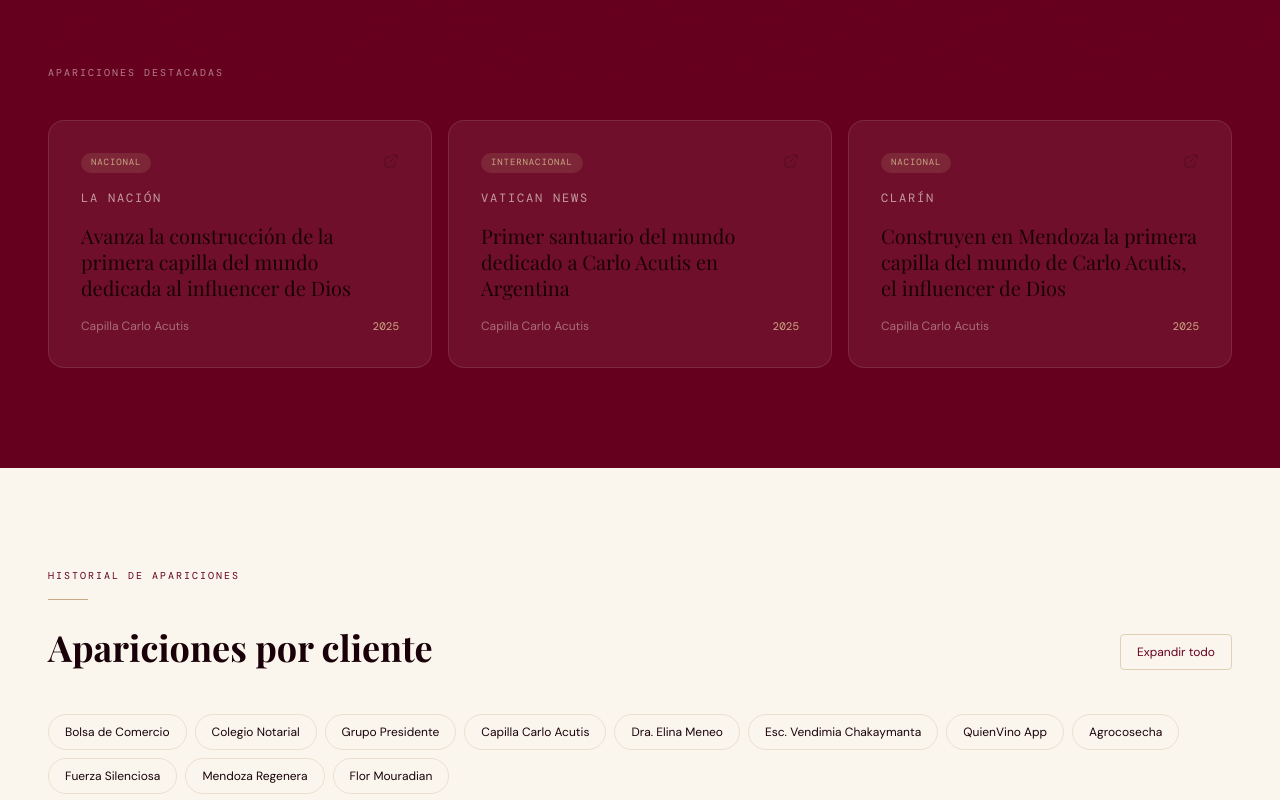
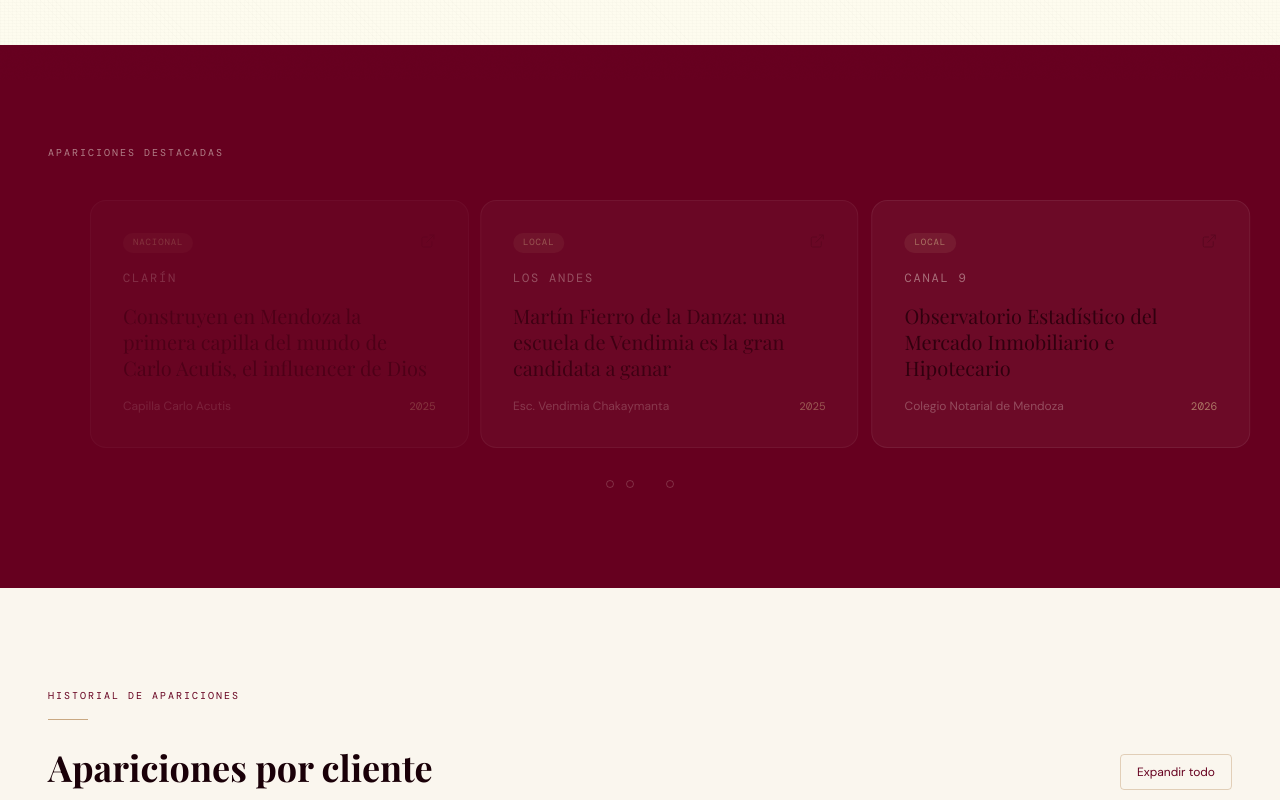
Before and after one commit to NicolasDebe/sanchezmarian-web, a Next.js app: page /casos-de-exito in a window 1280 px wide. Shown: the part 720-1520 px from the top of the page. Built offline with nearby package versions, Linux system fonts and the light colour scheme; a web font is replaced by a local one.

Commit message:
update: 2026-05-28

```diff
--- a/app/casos-de-exito/casos-client.tsx
+++ b/app/casos-de-exito/casos-client.tsx
@@ -4,10 +4,11 @@
 import Image from "next/image"
 import { motion, AnimatePresence } from "motion/react"
 import Link from "next/link"
-import { ExternalLink, ArrowRight, ChevronDown } from "lucide-react"
+import { ArrowRight, ChevronDown } from "lucide-react"
 import { CLIPPINGS, type Clipping } from "@/data/clippings"
 import { fadeUp, fadeUpStagger, revealCard, viewportOnce } from "@/lib/animations"
 import { TextureOverlay } from "@/components/ui/texture-overlay"
+import { DestacadasRotativo } from "@/components/destacadas-rotativo"
 
 // ─── Hero stats ───────────────────────────────────────────────────────────────
 
@@ -18,7 +19,12 @@
   { n: "15",   label: "clientes activos" },
 ] as const
 
-const FEATURED_IDS = [1, 10, 2] as const // La Nación, Vatican News, Clarín
+// 12 apariciones rotativas — 4 grupos × 3 cards
+// Grupo 1: La Nación · Vatican News · Los Andes (Notarial)
+// Grupo 2: Clarín · Los Andes (Vendimia Martín Fierro) · Canal 9 (Notarial)
+// Grupo 3: Los Andes Cosquín · El Sol (Meneo) · Constructiva Online
+// Grupo 4: MDZ Online (Vendimia) · Canal 9 Cada Tarde (Meneo) · Infobae
+const ROTATIVO_IDS = [1, 10, 25, 2, 35, 28, 44, 49, 30, 36, 53, 9] as const
 
 const FORMAT_BORDER: Record<string, string> = {
   Digital:   "var(--color-bordo)",
@@ -546,78 +552,6 @@
 
 // ─── Featured card (Bloque 2) ─────────────────────────────────────────────────
 
-function FeaturedCard({ c }: { c: Clipping }) {
-  const [hov, setHov] = useState(false)
-
-  return (
-    <a
-      href={c.link}
-      target="_blank"
-      rel="noopener noreferrer"
-      className="relative flex flex-col gap-4 h-full"
-      style={{
-        padding: 32,
-        borderRadius: 16,
-        textDecoration: "none",
-        minHeight: 240,
-        background: hov ? "rgba(254,252,239,0.10)" : "rgba(254,252,239,0.06)",
-        border: `1px solid ${hov ? "rgba(254,252,239,0.3)" : "rgba(254,252,239,0.1)"}`,
-        transform: hov ? "translateY(-6px)" : "translateY(0px)",
-        transition: "all 0.2s ease",
-      }}
-      onMouseEnter={() => setHov(true)}
-      onMouseLeave={() => setHov(false)}
-    >
-      <ExternalLink
-        size={16}
-        strokeWidth={1.5}
-        className="absolute"
-        style={{
-          top: 32,
-          right: 32,
-          color: "var(--color-hueso)",
-          opacity: hov ? 1 : 0.3,
-          transition: "opacity 0.2s",
-        }}
-      />
-      <span
-        className="font-mono uppercase w-fit"
-        style={{
-          fontSize: 9,
-          padding: "3px 10px",
-          borderRadius: 999,
-          background: "rgba(201,168,130,0.15)",
-          color: "var(--color-dorado)",
-          letterSpacing: "0.1em",
-        }}
-      >
-        {c.alcance}
-      </span>
-      <span
-        className="font-mono uppercase"
-        style={{ fontSize: 12, letterSpacing: "0.15em", color: "rgba(254,252,239,0.6)" }}
-      >
-        {c.medio}
-      </span>
-      <p
-        className="font-playfair flex-1"
-        style={{ fontSize: 20, color: "var(--color-hueso)", lineHeight: 1.3 }}
-      >
-        {c.titular}
-      </p>
-      <span className="font-sans" style={{ fontSize: 12, color: "rgba(254,252,239,0.4)" }}>
-        {c.cliente}
-      </span>
-      <span
-        className="font-mono absolute"
-        style={{ bottom: 32, right: 32, fontSize: 11, color: "var(--color-dorado)" }}
-      >
-        {c.año}
-      </span>
-    </a>
-  )
-}
-
 // ─── Main export ──────────────────────────────────────────────────────────────
 
 export function CasosClient() {
@@ -651,8 +585,8 @@
     }
   }
 
-  const featured = useMemo(
-    () => FEATURED_IDS.map((id) => CLIPPINGS.find((c) => c.id === id)!),
+  const rotativo = useMemo(
+    () => ROTATIVO_IDS.map((id) => CLIPPINGS.find((c) => c.id === id)!),
     []
   )
 
@@ -771,7 +705,7 @@
         </div>
       </section>
 
-      {/* ── BLOQUE 2 — CASOS DESTACADOS ───────────────────────────────────── */}
+      {/* ── BLOQUE 2 — APARICIONES DESTACADAS (rotativo) ─────────────────── */}
       <section className="bg-bordo" style={{ paddingTop: 100, paddingBottom: 100 }}>
         <div className="max-w-7xl mx-auto px-6 lg:px-12">
           <motion.p
@@ -784,23 +718,7 @@
           >
             Apariciones destacadas
           </motion.p>
-          <motion.div
-            variants={fadeUpStagger}
-            initial="hidden"
-            whileInView="visible"
-            viewport={viewportOnce}
-            className="flex gap-4 overflow-x-auto no-scrollbar pb-4 lg:pb-0 lg:grid lg:grid-cols-3 lg:overflow-visible"
-          >
-            {featured.map((c) => (
-              <motion.div
-                key={c.id}
-                variants={revealCard}
-                className="min-w-[300px] sm:min-w-[360px] lg:min-w-0 shrink-0 lg:shrink"
-              >
-                <FeaturedCard c={c} />
-              </motion.div>
-            ))}
-          </motion.div>
+          <DestacadasRotativo apariciones={rotativo} />
         </div>
       </section>
 
--- /dev/null
+++ b/components/destacadas-rotativo.tsx
@@ -0,0 +1,188 @@
+"use client"
+
+import { useState, useEffect } from "react"
+import { motion, AnimatePresence } from "motion/react"
+import { ExternalLink } from "lucide-react"
+import type { Clipping } from "@/data/clippings"
+
+// ─── Variants ─────────────────────────────────────────────────────────────────
+// Inspired by fadeLeft / fadeRight in @/lib/animations, adapted for carousel
+// (x ±60 en lugar de ±32, sin rotate para mayor limpieza a este tamaño)
+
+const EASE_OUT = [0.16, 1, 0.3, 1] as const
+const EASE_IN  = [0.4, 0, 1, 1] as const
+
+const groupVariants = {
+  hidden: {},
+  visible: { transition: { staggerChildren: 0.08 } },
+  exit:   { transition: { staggerChildren: 0.04 } },
+}
+
+const cardVariants = {
+  hidden:  { opacity: 0, x: -60 },
+  visible: { opacity: 1, x: 0, transition: { duration: 0.4, ease: EASE_OUT } },
+  exit:    { opacity: 0, x:  60, transition: { duration: 0.25, ease: EASE_IN } },
+}
+
+// ─── Card ─────────────────────────────────────────────────────────────────────
+
+function DestacadaCard({ c }: { c: Clipping }) {
+  const [hov, setHov] = useState(false)
+
+  return (
+    <a
+      href={c.link}
+      target="_blank"
+      rel="noopener noreferrer"
+      className="relative flex flex-col gap-4 h-full"
+      style={{
+        padding: 32,
+        borderRadius: 16,
+        textDecoration: "none",
+        minHeight: 240,
+        background: hov ? "rgba(254,252,239,0.10)" : "rgba(254,252,239,0.06)",
+        border: `1px solid ${hov ? "rgba(254,252,239,0.3)" : "rgba(254,252,239,0.1)"}`,
+        transform: hov ? "translateY(-6px)" : "translateY(0px)",
+        transition: "background 0.2s ease, border-color 0.2s ease, transform 0.2s ease",
+      }}
+      onMouseEnter={() => setHov(true)}
+      onMouseLeave={() => setHov(false)}
+    >
+      <ExternalLink
+        size={16}
+        strokeWidth={1.5}
+        className="absolute"
+        style={{
+          top: 32,
+          right: 32,
+          color: "var(--color-hueso)",
+          opacity: hov ? 1 : 0.3,
+          transition: "opacity 0.2s",
+        }}
+      />
+
+      <span
+        className="font-mono uppercase w-fit"
+        style={{
+          fontSize: 9,
+          padding: "3px 10px",
+          borderRadius: 999,
+          background: "rgba(201,168,130,0.15)",
+          color: "var(--color-dorado)",
+          letterSpacing: "0.1em",
+        }}
+      >
+        {c.alcance}
+      </span>
+
+      <span
+        className="font-mono uppercase"
+        style={{ fontSize: 12, letterSpacing: "0.15em", color: "rgba(254,252,239,0.6)" }}
+      >
+        {c.medio}
+      </span>
+
+      <p
+        className="font-playfair flex-1"
+        style={{ fontSize: 20, color: "var(--color-hueso)", lineHeight: 1.3 }}
+      >
+        {c.titular}
+      </p>
+
+      <span className="font-sans" style={{ fontSize: 12, color: "rgba(254,252,239,0.4)" }}>
+        {c.cliente}
+      </span>
+
+      <span
+        className="font-mono absolute"
+        style={{ bottom: 32, right: 32, fontSize: 11, color: "var(--color-dorado)" }}
+      >
+        {c.año}
+      </span>
+    </a>
+  )
+}
+
+// ─── Main export ──────────────────────────────────────────────────────────────
+
+const GROUPS = 4
+
+interface Props {
+  apariciones: Clipping[]
+}
+
+export function DestacadasRotativo({ apariciones }: Props) {
+  const [currentGroupIndex, setCurrentGroupIndex] = useState(0)
+  const [isPaused, setIsPaused] = useState(false)
+  const [dotHov, setDotHov] = useState(false)
+
+  useEffect(() => {
+    if (isPaused) return
+    const timer = setInterval(() => {
+      setCurrentGroupIndex((i) => (i + 1) % GROUPS)
+    }, 3000)
+    return () => clearInterval(timer)
+  }, [isPaused])
+
+  const handleDotClick = (idx: number) => {
+    setCurrentGroupIndex(idx)
+    setIsPaused(true)
+    const resume = setTimeout(() => setIsPaused(false), 5000)
+    return () => clearTimeout(resume)
+  }
+
+  const group = apariciones.slice(currentGroupIndex * 3, currentGroupIndex * 3 + 3)
+
+  return (
+    <div>
+      {/* Cards */}
+      <AnimatePresence mode="wait">
+        <motion.div
+          key={currentGroupIndex}
+          variants={groupVariants}
+          initial="hidden"
+          animate="visible"
+          exit="exit"
+          className="grid grid-cols-1 sm:grid-cols-3 gap-6"
+        >
+          {group.map((c) => (
+            <motion.div key={c.id} variants={cardVariants} className="flex flex-col">
+              <DestacadaCard c={c} />
+            </motion.div>
+          ))}
+        </motion.div>
+      </AnimatePresence>
+
+      {/* Dots */}
+      <div
+        className="flex items-center justify-center gap-3"
+        style={{ marginTop: 32 }}
+        onMouseEnter={() => setDotHov(true)}
+        onMouseLeave={() => setDotHov(false)}
+      >
+        {Array.from({ length: GROUPS }).map((_, i) => (
+          <button
+            key={i}
+            onClick={() => handleDotClick(i)}
+            aria-label={`Grupo ${i + 1}`}
+            style={{
+              width: 8,
+              height: 8,
+              borderRadius: "50%",
+              padding: 0,
+              cursor: "pointer",
+              transition: "all 0.2s ease",
+              background: i === currentGroupIndex ? "var(--color-hueso)" : "transparent",
+              border: `1px solid ${
+                i === currentGroupIndex
+                  ? "var(--color-hueso)"
+                  : "rgba(254,252,239,0.3)"
+              }`,
+              opacity: dotHov ? 1 : i === currentGroupIndex ? 1 : 0.6,
+            }}
+          />
+        ))}
+      </div>
+    </div>
+  )
+}
```
Also changed, not shown: components/nav.tsx (+6 -25 lines).
